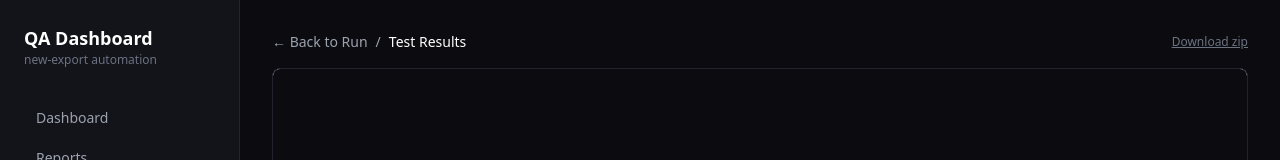
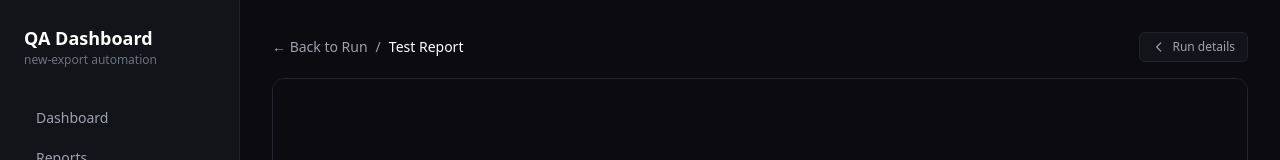
Before and after one commit to Shakhzod199/QA-MIIT-Automation, a Next.js app: page /reports/1/results in a window 1280 px wide. Shown: the top 160 px of the page. Built offline with nearby package versions, Linux system fonts and the light colour scheme.

Commit message:
Login page added

```diff
--- a/app/reports/[id]/page.tsx
+++ b/app/reports/[id]/page.tsx
@@ -98,38 +98,38 @@ export default function RunDetailPage({ params }: { params: Promise<{ id: string
         </div>
       </div>
 
-      <div className="flex flex-col gap-4 rounded-lg border border-indigo-500/30 bg-indigo-500/10 p-4 sm:flex-row sm:items-center sm:justify-between">
+      <div className="flex flex-col gap-4 rounded-lg border border-indigo-500/30 bg-indigo-500/10 p-5 sm:flex-row sm:items-center sm:justify-between">
         <div className="flex items-start gap-3">
-          <FlaskIcon className="mt-0.5 h-5 w-5 shrink-0 text-indigo-400" />
+          <div className="mt-0.5 flex h-8 w-8 shrink-0 items-center justify-center rounded-lg bg-indigo-500/20">
+            <FlaskIcon className="h-4 w-4 text-indigo-400" />
+          </div>
           <div>
             <h3 className="font-medium text-white">Playwright Test Report</h3>
-            <p className="text-sm text-gray-400">
+            <p className="mt-0.5 text-sm text-gray-400">
               {hasReport
-                ? "View the full HTML report with pass/fail details, traces, and screenshots."
+                ? "Interactive report with pass/fail details, traces, and screenshots."
                 : run.status !== "completed"
-                  ? "The report will be available once this run finishes."
-                  : "No report artifact was found for this run (it may have expired)."}
+                  ? "Report will be available once this run finishes."
+                  : "No report artifact found — it may have expired."}
             </p>
           </div>
         </div>
         {hasReport ? (
-          <div className="flex shrink-0 items-center gap-3">
-            <a
-              href={`/api/runs/${run.id}/report`}
-              className="text-xs text-gray-500 hover:text-gray-300 underline"
-            >
-              Download zip
-            </a>
-            <Link
-              href={`/reports/${run.id}/results`}
-              className="rounded-md bg-indigo-600 px-4 py-2 text-center text-sm font-medium text-white transition hover:bg-indigo-500"
-            >
-              View Report
-            </Link>
-          </div>
+          <Link
+            href={`/reports/${run.id}/results`}
+            className="inline-flex shrink-0 items-center gap-2 rounded-lg bg-indigo-600 px-5 py-2.5 text-sm font-medium text-white transition hover:bg-indigo-500 active:scale-95"
+          >
+            <svg className="h-4 w-4" fill="none" stroke="currentColor" viewBox="0 0 24 24">
+              <path strokeLinecap="round" strokeLinejoin="round" strokeWidth={2} d="M9 17v-2m3 2v-4m3 4v-6m2 10H7a2 2 0 01-2-2V5a2 2 0 012-2h5.586a1 1 0 01.707.293l5.414 5.414a1 1 0 01.293.707V19a2 2 0 01-2 2z" />
+            </svg>
+            View Report
+          </Link>
         ) : (
-          <span className="shrink-0 cursor-not-allowed rounded-md bg-surface-hover px-4 py-2 text-center text-sm font-medium text-gray-500">
-            View Report
+          <span className="inline-flex shrink-0 cursor-not-allowed items-center gap-2 rounded-lg bg-surface-hover px-5 py-2.5 text-sm font-medium text-gray-500">
+            <svg className="h-4 w-4" fill="none" stroke="currentColor" viewBox="0 0 24 24">
+              <path strokeLinecap="round" strokeLinejoin="round" strokeWidth={2} d="M12 8v4l3 3m6-3a9 9 0 11-18 0 9 9 0 0118 0z" />
+            </svg>
+            {run.status !== "completed" ? "In progress…" : "Not available"}
           </span>
         )}
       </div>
--- a/app/reports/[id]/results/page.tsx
+++ b/app/reports/[id]/results/page.tsx
@@ -1,33 +1,81 @@
+"use client";
+
+import { use, useState } from "react";
 import Link from "next/link";
 
-export default async function ResultsPage({ params }: { params: Promise<{ id: string }> }) {
-  const { id } = await params;
+export default function ResultsPage({ params }: { params: Promise<{ id: string }> }) {
+  const { id } = use(params);
+  const [loaded, setLoaded] = useState(false);
+  const [error, setError] = useState(false);
 
   return (
-    <div className="flex h-full flex-col gap-4">
-      <div className="flex items-center justify-between">
+    <div className="flex h-full flex-col" style={{ minHeight: "calc(100vh - 64px)" }}>
+      {/* Header */}
+      <div className="mb-4 flex items-center justify-between">
         <div className="flex items-center gap-2 text-sm text-gray-400">
-          <Link href={`/reports/${id}`} className="hover:text-white">
+          <Link href={`/reports/${id}`} className="hover:text-white transition-colors">
             ← Back to Run
           </Link>
           <span>/</span>
-          <span className="text-white">Test Results</span>
+          <span className="text-white">Test Report</span>
         </div>
         <a
-          href={`/api/runs/${id}/report`}
-          className="text-xs text-gray-500 hover:text-gray-300 underline"
+          href={`/reports/${id}`}
+          className="inline-flex items-center gap-1.5 rounded-md border border-surface-border bg-surface-panel px-3 py-1.5 text-xs text-gray-400 transition hover:border-gray-500 hover:text-gray-200"
         >
-          Download zip
+          <svg className="h-3.5 w-3.5" fill="none" stroke="currentColor" viewBox="0 0 24 24">
+            <path strokeLinecap="round" strokeLinejoin="round" strokeWidth={2} d="M15 19l-7-7 7-7" />
+          </svg>
+          Run details
         </a>
       </div>
 
-      <iframe
-        src={`/api/runs/${id}/report/index.html`}
-        className="w-full flex-1 rounded-lg border border-surface-border bg-white"
-        style={{ minHeight: "calc(100vh - 120px)" }}
-        sandbox="allow-scripts allow-same-origin allow-popups"
-        title="Playwright Test Report"
-      />
+      {/* Report frame */}
+      <div className="relative flex-1 overflow-hidden rounded-xl border border-surface-border bg-surface-panel" style={{ minHeight: "calc(100vh - 140px)" }}>
+        {/* Loading overlay */}
+        {!loaded && !error && (
+          <div className="absolute inset-0 z-10 flex flex-col items-center justify-center gap-4 bg-surface-panel">
+            <div className="relative h-12 w-12">
+              <div className="absolute inset-0 animate-spin rounded-full border-2 border-indigo-500/20 border-t-indigo-500" />
+            </div>
+            <div className="text-center">
+              <p className="text-sm font-medium text-gray-200">Loading Playwright report</p>
+              <p className="mt-1 text-xs text-gray-500">Fetching and extracting test artifact…</p>
+            </div>
+          </div>
+        )}
+
+        {/* Error state */}
+        {error && (
+          <div className="absolute inset-0 z-10 flex flex-col items-center justify-center gap-4 bg-surface-panel">
+            <div className="flex h-12 w-12 items-center justify-center rounded-full bg-red-500/10">
+              <svg className="h-6 w-6 text-red-400" fill="none" stroke="currentColor" viewBox="0 0 24 24">
+                <path strokeLinecap="round" strokeLinejoin="round" strokeWidth={2} d="M12 9v2m0 4h.01m-6.938 4h13.856c1.54 0 2.502-1.667 1.732-3L13.732 4c-.77-1.333-2.694-1.333-3.464 0L3.34 16c-.77 1.333.192 3 1.732 3z" />
+              </svg>
+            </div>
+            <div className="text-center">
+              <p className="text-sm font-medium text-gray-200">Report unavailable</p>
+              <p className="mt-1 text-xs text-gray-500">The artifact may have expired or the run is still in progress.</p>
+            </div>
+            <Link
+              href={`/reports/${id}`}
+              className="rounded-md bg-surface-hover px-4 py-2 text-sm text-gray-300 transition hover:text-white"
+            >
+              ← Back to run details
+            </Link>
+          </div>
+        )}
+
+        <iframe
+          src={`/api/runs/${id}/report/index.html`}
+          className={`h-full w-full transition-opacity duration-500 ${loaded && !error ? "opacity-100" : "opacity-0"}`}
+          style={{ minHeight: "calc(100vh - 140px)" }}
+          sandbox="allow-scripts allow-same-origin allow-popups allow-forms"
+          title="Playwright Test Report"
+          onLoad={() => setLoaded(true)}
+          onError={() => setError(true)}
+        />
+      </div>
     </div>
   );
 }
```
